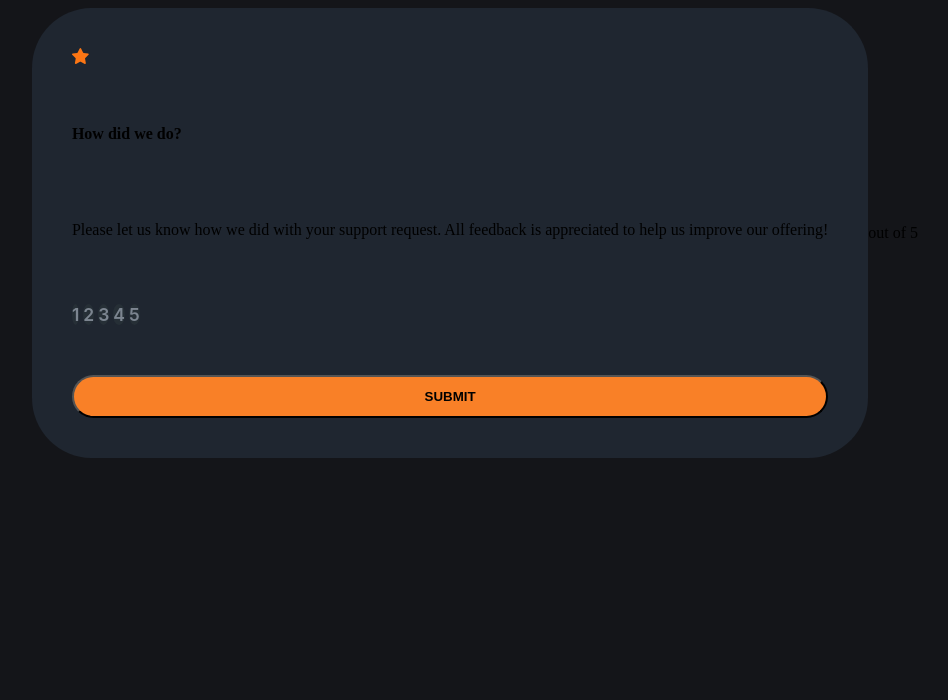
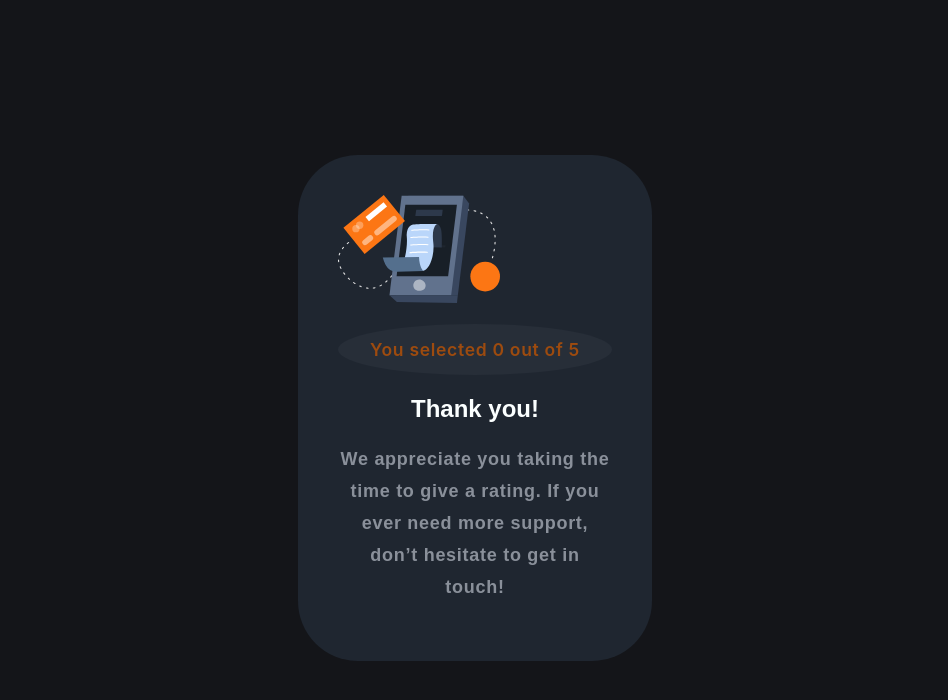
Before and after one commit to rumana-aafrin/interactive-component, a plain HTML site: page index.html in a window 1280 px wide. Both pictures are taken after a click on the button "SUBMIT". Shown: the whole page, without its empty margins (165-1113 px from the left). Drawn offline with Linux system fonts and the light colour scheme.

Commit message:
completed all the layouts and scripts

```diff
--- a/index.html
+++ b/index.html
@@ -6,9 +6,9 @@
 
   <link rel="icon" type="image/png" sizes="32x32" href="./images/favicon-32x32.png">
   <link rel="stylesheet" href="styles.css">
+
   <title>Frontend Mentor | Interactive rating component</title>
 
-  <!-- Feel free to remove these styles or customise in your own stylesheet 👍 -->
   <!-- <style>
     .attribution { font-size: 11px; text-align: center; }
     .attribution a { color: hsl(228, 45%, 44%); }
@@ -18,10 +18,10 @@
 
   <!-- Rating state start -->
 <div class="rating-state">
-  <img src="./images/icon-star.svg">
-  <h4>How did we do?</h4>
+  <img  id="icon" src="./images/icon-star.svg">
+  <h2 id="rating-heading">How did we do?</h2>
 
-  <p class="description">Please let us know how we did with your support request. All feedback is appreciated
+  <p class="rating-description">Please let us know how we did with your support request. All feedback is appreciated
     to help us improve our offering!</p>
 
     <span class="numbers">
@@ -32,24 +32,25 @@
       <span>5</span>
     </span>
 
-  <button class="button">SUBMIT</button>
+  <button id="my-button">SUBMIT</button>
+
 </div>
   <!-- Rating state end -->
-
-</body>
-</html>
+    <script src="script.js"></script>
 
 
 
-  <!-- Thank you state start
 
-  You selected <!-- Add rating here --> out of 5
+  <!-- Thank you state start -->
+  <div class="thankyou-state">
+    <img id="Illustration" src="./images/illustration-thank-you.svg">
+      <p class="result-message">You selected <!-- Add rating here --> out of 5</p>
 
-  <!-- Thank you! -->
+  <h2 id="thankyou-heading">Thank you!</h2>
 
-  <!-- We appreciate you taking the time to give a rating. If you ever need more support,
-  don’t hesitate to get in touch! -->
-
+  <p class="thankyou-description">We appreciate you taking the time to give a rating. If you ever need more support,
+    don’t hesitate to get in touch!</p>
+  </div>
   <!-- Thank you state end -->
 
 <!--
@@ -57,3 +58,6 @@
     Challenge by <a href="https://www.frontendmentor.io?ref=challenge" target="_blank">Frontend Mentor</a>.
     Coded by <a href="#">Your Name Here</a>.
   </div> -->
+
+</body>
+</html>
--- /dev/null
+++ b/script.js
@@ -0,0 +1,25 @@
+document.addEventListener('DOMContentLoaded', function() {
+    const numbers = document.querySelectorAll('.numbers span');
+    const submitButton = document.getElementById('my-button');
+    let selectedRating = 0;
+
+    // Add click event listeners to numbers
+    numbers.forEach(number => {
+        number.addEventListener('click', function() {
+            // Update selected rating
+            selectedRating = number.innerText;
+        });
+    });
+
+  submitButton.addEventListener('click', function() {
+        // Hide the rating state
+        document.querySelector('.rating-state').style.display = 'none';
+
+        // Show the thank you state
+        document.querySelector('.thankyou-state').style.display = 'block';
+
+        // Display the selected rating
+        const resultMessage = document.querySelector('.result-message');
+        resultMessage.textContent = `You selected ${selectedRating} out of 5`;
+    });
+});
--- a/styles.css
+++ b/styles.css
@@ -1,68 +1,80 @@
-*{
+/* Reset box-sizing */
+* {
     box-sizing: border-box;
 }
-body{
+
+/* Flex layout for body */
+body {
+    font-family: 'Overpass', sans-serif;
     display: flex;
     justify-content: center;
     align-items: center;
+    min-height: 100vh;
     background: #141519;
 }
-.rating-state{
-    display: flex;
-    padding: 40px;
-    flex-direction: column;
-    align-items: flex-start;
-    gap: 40px;
-    flex-shrink: 0;
-    border-radius: 60px;
-    background: #1F2630;
-}
-h4,.description{
+
+/* Common styles for h2 and description */
+.rating-description,
+#rating-heading {
     display: flex;
     flex-direction: column;
-    align-items: center;
-    gap: 40px;
+    gap: 12px;
+    align-self: stretch;
 }
-/* .numbers{
-    color: #7C8590;
-    font-family: Inter;
-    font-size: 17.502px;
+
+/* Set the color of description */
+.rating-description, .thankyou-description {
+    color: #8a909a;
+    font-size: 18px;
     font-style: normal;
-    font-weight: 600;
-    line-height: 35.004px; /* 200% */
-    /* letter-spacing: 0.7px;
-    display: flex;
-    justify-content: space-between;
-    align-items: center;
-    padding:16px 8px;
-    flex-shrink: 0;
-    border-radius: 109.389px;
-    background: #262F36;
+    font-weight: 800;
+    line-height: 32px;
+    letter-spacing: 0.72px;
+}
+#rating-heading, #thankyou-heading{
+    color: #FBFFFF;
+}
+
+/* Common styles for numbers */
+.numbers {
     display: flex;
     justify-content: space-between;
     align-items: flex-start;
-} */ */
-
-.numbers {
-    display: flex;
-    justify-content: space-between;
-    align-items: center;
+    align-self: stretch;
 }
 
+/* Common styles for number spans */
 .numbers span {
     width: 40px;
     height: 40px;
     border-radius: 50%;
-    background-color: #262F36;
-    color: #7C8590;
-    font-family: Inter;
+    background-color: #262f36;
+    color: #7c8590;
     font-size: 17.502px;
     font-weight: 600;
     line-height: 40px;
     text-align: center;
     cursor: pointer;
+    display: flex;
+    justify-content: center;
+    align-items: center;
 }
-.button{
+
+/* Hover styles for number spans */
+.numbers span:hover {
+    color: #ffffff;
+    background-color: #f98027;
+}
+
+/* Active styles for number spans */
+.numbers span:active{
+    color: #ffffff;
+    background-color: #7c8897;
+}
+
+
+/* Button styles */
+#my-button {
     display: flex;
     padding: 12px 8px;
     justify-content: center;
@@ -70,10 +82,77 @@ h4,.description{
     align-self: stretch;
     font-weight: 600;
     border-radius: 40px;
-    background: #F98027;
+    background: #f98027;
 }
 
-.button:hover {
+/* Button hover styles */
+#my-button:hover {
     background-color: #ffffff;
-    color:#F98027;
+    color: #f98027;
 }
+
+/* Common styles for result message and illustration */
+.result-message,
+#illustration {
+    display: flex;
+    flex-direction: column;
+    padding: 8px 16px;
+    align-items: center;
+    border-radius: 50%;
+    background: #272e38;
+    color: #9d4b0f;
+    font-family: Inter;
+    font-size: 17.502px;
+    font-style: normal;
+    font-weight: 600;
+    line-height: 35.004px;
+    /* 200% */
+    letter-spacing: 0.7px;
+}
+
+/* Common styles for rating-state and thankyou-state */
+.rating-state,
+.thankyou-state {
+    display: flex;
+    flex-direction: column;
+    padding: 40px;
+    gap: 40px;
+    flex-shrink: 0;
+    border-radius: 60px;
+    background: #1f2630;
+    width: 28%;
+    max-width: 600px;
+    /* Set a maximum width for larger screens */
+}
+
+/* Unique styles for rating-state */
+.rating-state {
+    align-items: flex-start;
+}
+.rating-description, #rating-heading {
+    text-align: left;
+}
+
+
+/* Unique styles for thankyou-state */
+.thankyou-state {
+    align-items: center;
+}
+
+/* Hide thankyou-state initially */
+.thankyou-state {
+    display: none;
+}
+.thankyou-description, #thankyou-heading {
+    text-align: center;
+}
+
+
+/* Media query for larger screens */
+@media only screen and (min-width: 768px) {
+    .rating-state,
+    .thankyou-state {
+        width: 28%;
+
+    }
+}
```
